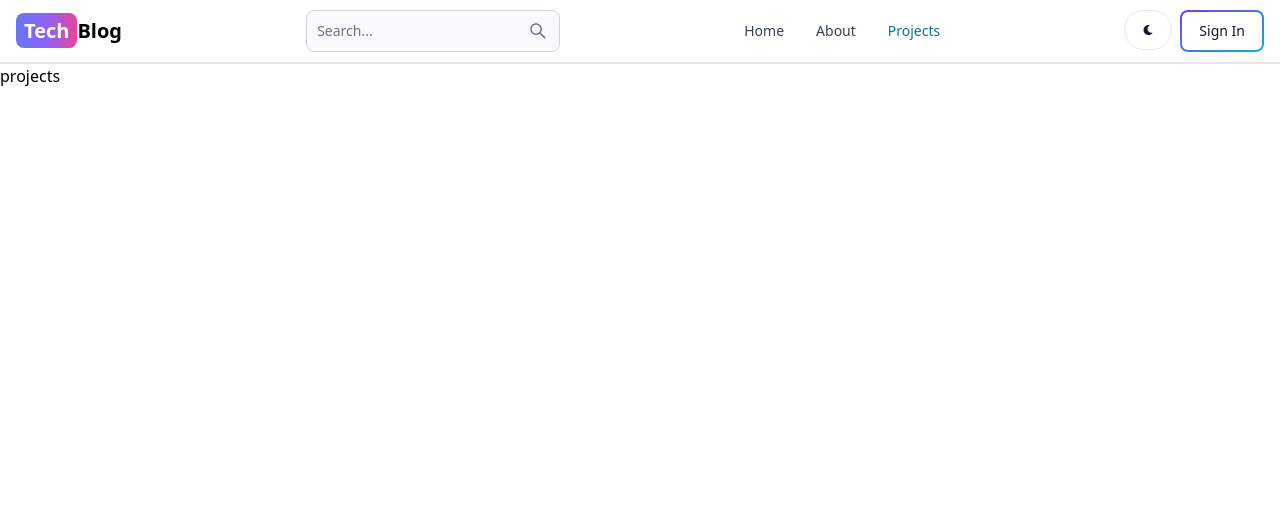
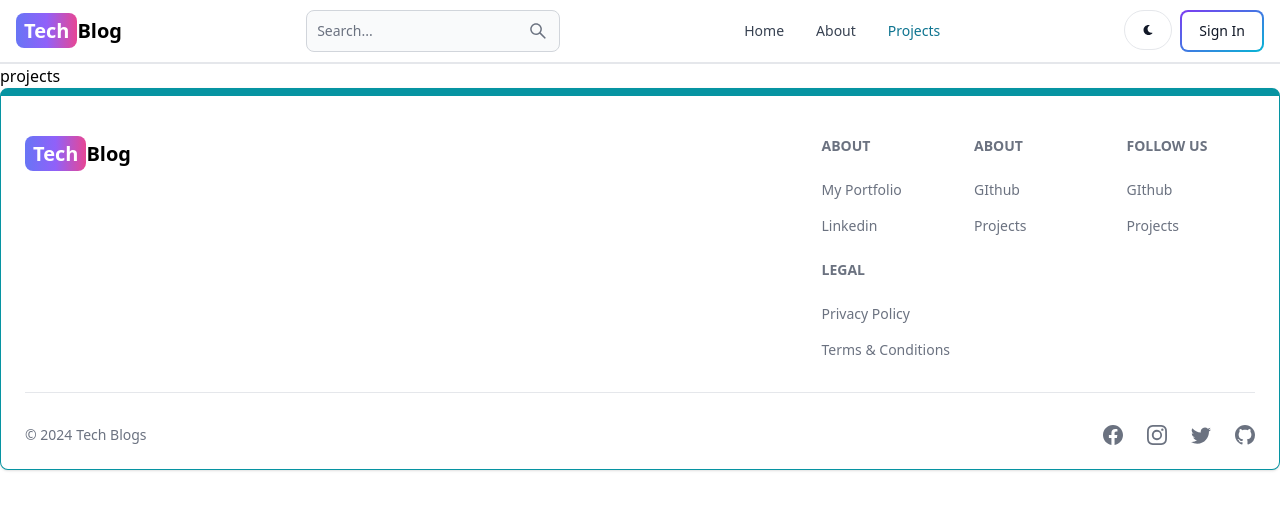
Before and after one commit to abhishekSonawane97/mern-blog, a React (Vite) app in the folder client/: page /projects in a window 1280 px wide. Shown: the top 510 px of the page. Built offline with nearby package versions, Linux system fonts and the light colour scheme.

Commit message:
create footer component

```diff
--- a/client/src/App.jsx
+++ b/client/src/App.jsx
@@ -7,6 +7,7 @@
 import SignUp from './pages/SignUp'
 import SignIn from './pages/SignIn'
 import Header from './components/Header'
+import FooterComp from './components/FooterComp'
 
 function App() {
   const [count, setCount] = useState(0)
@@ -24,6 +25,7 @@
         <Route path='/dashboard' element={ <Dashboard /> } />
         <Route path='/projects' element={ <Projects /> } />
       </Routes>
+      <FooterComp/>
     </BrowserRouter>
   )
 }
--- /dev/null
+++ b/client/src/components/FooterComp.jsx
@@ -0,0 +1,87 @@
+import { Footer } from "flowbite-react";
+import React from "react";
+import { Link } from "react-router-dom";
+import { BsFacebook, BsInstagram, BsTwitter, BsGithub } from 'react-icons/bs'
+
+const FooterComp = () => {
+  return (
+    <Footer container className="border border-t-8 border-teal-500">
+      <div className="w-full max-w-7xl mx-auto">
+        <div className="grid w-full justify-between sm:flex md:grid-cols-1">
+          <div className="mt-5 ">
+            <Link
+              to={"/"}
+              className="self-center whitespace-nowrap text-lg sm:text-xl font-semibold dark:text-white"
+            >
+              <span className="px-2 py-1 bg-gradient-to-r from-indigo-500 via-purple-500 to-pink-500 rounded-lg text-white">
+                Tech
+              </span>
+              Blog
+            </Link>
+          </div>
+
+            <div className="grid grid-cols-2 gap-8 mt-4 sm:grid-cols-3 sm:gap-6">
+                <div>
+                <Footer.Title title="About"/>
+                <Footer.LinkGroup col>
+                    <Footer.Link href="https://my-portfolio-beta-one-45.vercel.app/" target="_blank" rel=" noopener noreferre">
+                        My Portfolio
+                    </Footer.Link>
+                    <Footer.Link href="https://www.linkedin.com/in/abhishek-sonawane-647148225/" target="_blank" rel=" noopener noreferre">
+                        Linkedin
+                    </Footer.Link>
+                </Footer.LinkGroup>
+                </div>
+                <div>
+                <Footer.Title title="About"/>
+                <Footer.LinkGroup col>
+                    <Footer.Link href="https://github.com/abhishekSonawane97"  target="_blank" rel=" noopener noreferre">
+                        GIthub
+                    </Footer.Link>
+                    <Footer.Link href="#">
+                        Projects
+                    </Footer.Link>
+                </Footer.LinkGroup>
+                </div>
+                <div>
+                <Footer.Title title="Follow us"/>
+                <Footer.LinkGroup col>
+                    <Footer.Link href="https://github.com/abhishekSonawane97"  target="_blank" rel=" noopener noreferre">
+                        GIthub
+                    </Footer.Link>
+                    <Footer.Link href="#">
+                        Projects
+                    </Footer.Link>
+                </Footer.LinkGroup>
+                </div>
+                <div>
+                <Footer.Title title="Legal"/>
+                <Footer.LinkGroup col>
+                    <Footer.Link href="#">
+                        Privacy Policy
+                    </Footer.Link>
+                    <Footer.Link href="#">
+                        Terms & Conditions
+                    </Footer.Link>
+                </Footer.LinkGroup>
+                </div>
+
+            </div>
+        </div>
+        <Footer.Divider />
+        <div className="w-full sm:flex sm:items-center sm:justify-between">
+            <Footer.Copyright href="#" by="Tech Blogs" year={new Date().getFullYear()} />
+            <div className="flex gap-6 sm:mt-0 mt-4 sm:justify-center">
+                <Footer.Icon href="#" icon={BsFacebook} />
+                <Footer.Icon href="#" icon={BsInstagram} />
+                <Footer.Icon href="#" icon={BsTwitter} />
+                <Footer.Icon href="https://github.com/abhishekSonawane97" icon={BsGithub} />
+                {/* <Footer.Icon href="#" icon={BsFacebook} /> */}
+            </div>
+        </div>
+      </div>
+    </Footer>
+  );
+};
+
+export default FooterComp;
```
